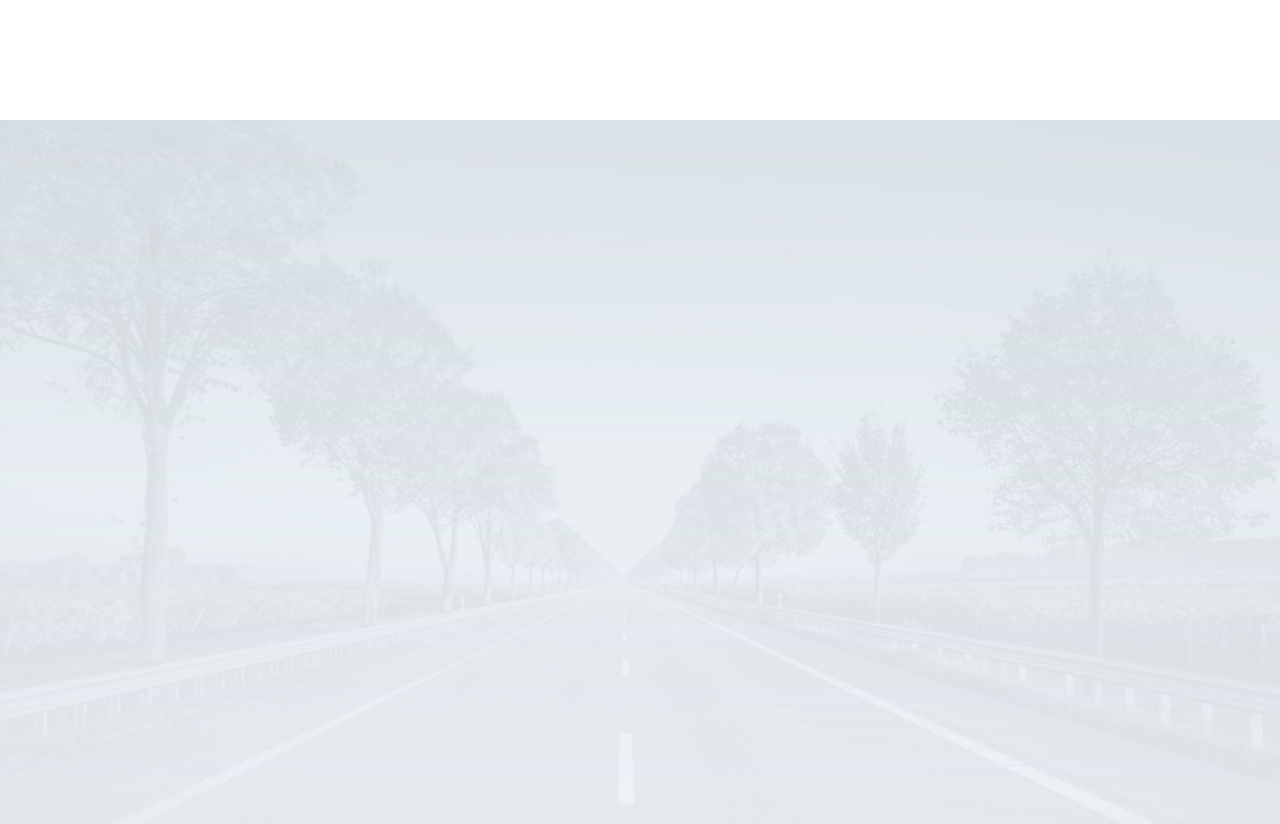
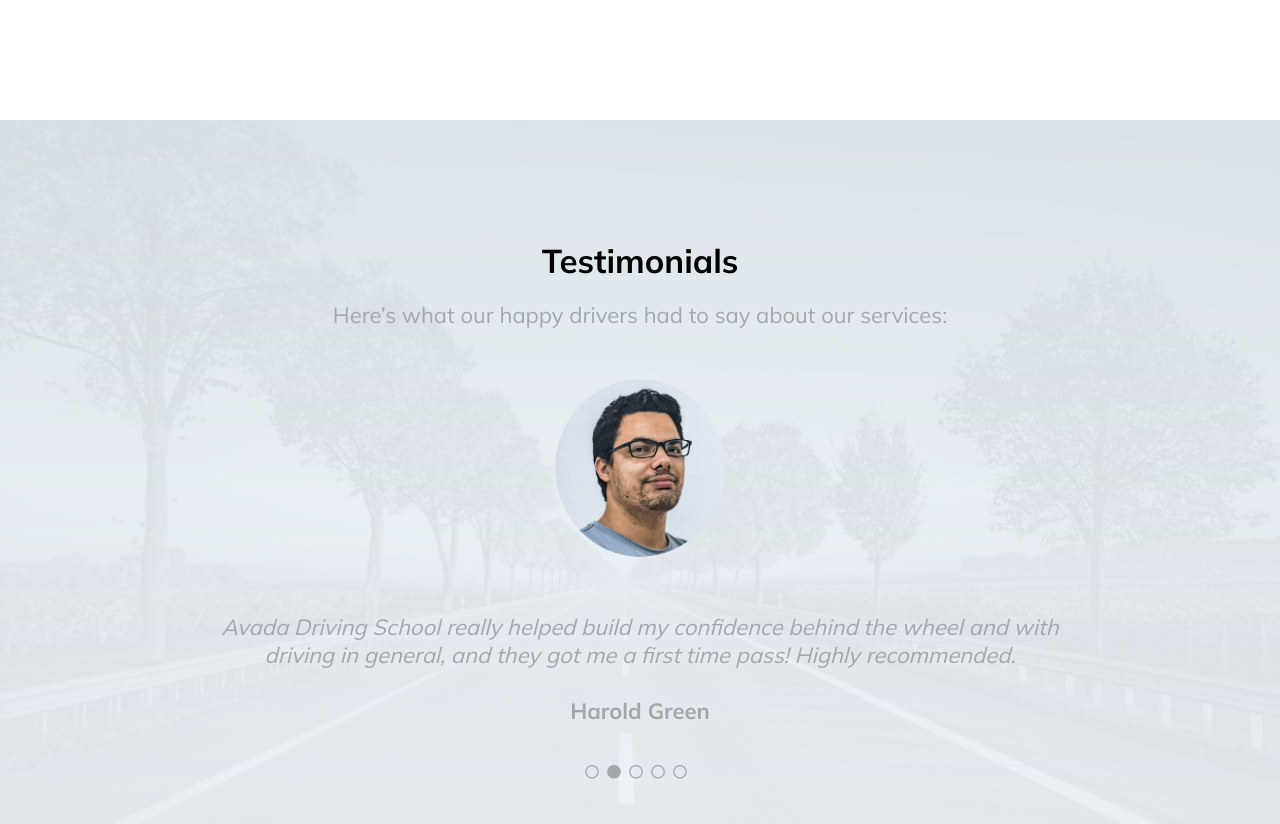
Before and after one commit to NicoleMastrostefano/proj-html-vuejs, a website: page index.html in a window 1280 px wide. Shown: the part 2880-3704 px from the top of the page. Drawn offline with nearby package versions, Linux system fonts and the light colour scheme.

Commit message:
carousel vue.js

```diff
--- a/index.html
+++ b/index.html
@@ -12,11 +12,13 @@
   </head>
   <body>
     <div id="wrapper">
+      <!-- intestazione pagina -->
       <header>
         <div id="header_info">
           <p>We have a 95% Successful Pass Rate!</p>
           <a href="#"><i class="fas fa-phone"></i>Give us a call to book your tuition! 1-800-555-555</a>
         </div>
+        <!-- navbar -->
         <div id="header_nav">
           <img src="img/avada-drivers-logo-1x.png" alt="">
           <ul>
@@ -24,7 +26,11 @@
             <button type="button" name="">BOOK NOW</button>
           </ul>
         </div>
+        <!-- /navbar -->
       </header>
+      <!-- /intestazione pagina -->
+
+      <!-- contenuto pagina  -->
       <main>
         <div id="jumbotron">
           <h1>Drive with Avada</h1>
@@ -114,12 +120,23 @@
           </div>
         </section>
         <section id="testimonial">
-
+          <div id="carousel">
+            <h2>Testimonials</h2>
+            <h4>Here’s what our happy drivers had to say about our services:</h4>
+            <div id="avatar_circle">
+              <img v-bind:src="testimonials[avatarIndex].avatar" alt="">
+            </div>
+            <p>Avada Driving School really helped build my confidence behind the wheel and with driving in general, and they got me a first time pass! Highly recommended.</p>
+            <strong v-for="(testimonial,index) in testimonials"v-if="index==avatarIndex">{{testimonial.name}}</strong>
+            <div class="dots">
+              <i v-for="(testimonial,index) in testimonials":class="(index==avatarIndex)? 'fas': 'far'"class="fa-circle"  @click="dotActive(index)"></i>
+            </div>
+          </div>
         </section>
         <section id="latest_news">
-
         </section>
       </main>
+      <!-- /contenuto pagina  -->
       <footer></footer>
     </div>
     <script src="js/script.js" charset="utf-8"></script>
--- a/js/script.js
+++ b/js/script.js
@@ -22,14 +22,59 @@
           name: 'BLOG',
         }
       ],
-      active: ''
+
+      testimonials:[
+        {
+          name: 'Sophia Jones',
+          avatar:"img/testimonial-sophia.png",
+        },
+        {
+          name: 'Harold Green',
+          avatar:"img/testimonial-harold.png"
+        },
+        {
+          name:'Grant     Harvey',
+          avatar: "img/testimonial-grant.png",
+        },
+        {
+          name: 'Kate Lewis',
+          avatar:"img/testimonial-kate.png",
+        },
+        {
+          name: 'Kelly',
+          avatar:"img/testimonial-kelly.png",
+        },
+      ],
+      active: '',
+      avatarIndex:0,
+      autoplay:""
+    },
+
+    // funzione per autoplay avatar
+    created:function(){
+      this.autoplay = setInterval(
+        () => this.nextImage(),4000
+      )
     },
 
     methods: {
+      // funzione per attivare link navbar
+  		SetActive: function(newIndex){
+  			this.active = newIndex;
+  		},
 
-		SetActive: function(newIndex){
-			this.active = newIndex;
-		}
-	}
+      // funzione per attivare avatar
+      nextImage: function(){
+        this.avatarIndex ++;
+        if (this.avatarIndex==this.testimonials.length){
+          this.avatarIndex=0
+        }
+      },
+
+      // funzione per attivare il dot
+      dotActive: function(index){
+        (this.avatarIndex = index)
+      }
+	  }
   }
 )
--- a/src/partials/_main.scss
+++ b/src/partials/_main.scss
@@ -64,6 +64,8 @@
   background-image: url($coursesBackground);
   background-position: left;
   background-size: cover;
+  border-radius: 90px/30px;
+
   #car_image {
     height: 240px;
     color: white;
@@ -193,7 +195,7 @@
   justify-content: space-between;
   align-items: center;
   #left {
-    width: 70%;
+    width:65%;
     p {
       margin-top: 40px;
       color:#A1A7AA;
@@ -214,6 +216,42 @@
   background-image: url($testimonialBackground);
   background-size: cover;
   background-position: center;
+  #carousel{
+    font-size: 22px;
+    padding: 120px 0px 70px 0px;
+    text-align: center;
+    width: 70%;
+    height: 100%;
+    margin: auto;
+    color:#A1A7AA;
+    h2 {
+      color: black;
+      margin-bottom: 20px;
+    }
+    h4 {
+      font-weight: normal;
+    }
+    p {
+      font-style: oblique;
+      margin-bottom: 28px;
+    }
+    #avatar_circle {
+      margin: 50px auto;
+      img {
+        width: 170px;
+        border-radius: 50%;
+      }
+    }
+    .dots{
+      margin-top: 30px;
+      cursor: pointer;
+      border-radius:20px;
+       i {
+        font-size: 14px;
+        margin-right:8px;
+      }
+    }
+  }
 }
 
 #latest_news {
```
Also changed, not shown: css/app.css, img/testimonial-grant.png (added), img/testimonial-harold.png (added), img/testimonial-kate.png (added), img/testimonial-kelly.png (added), img/testimonial-sophia.png (added).
